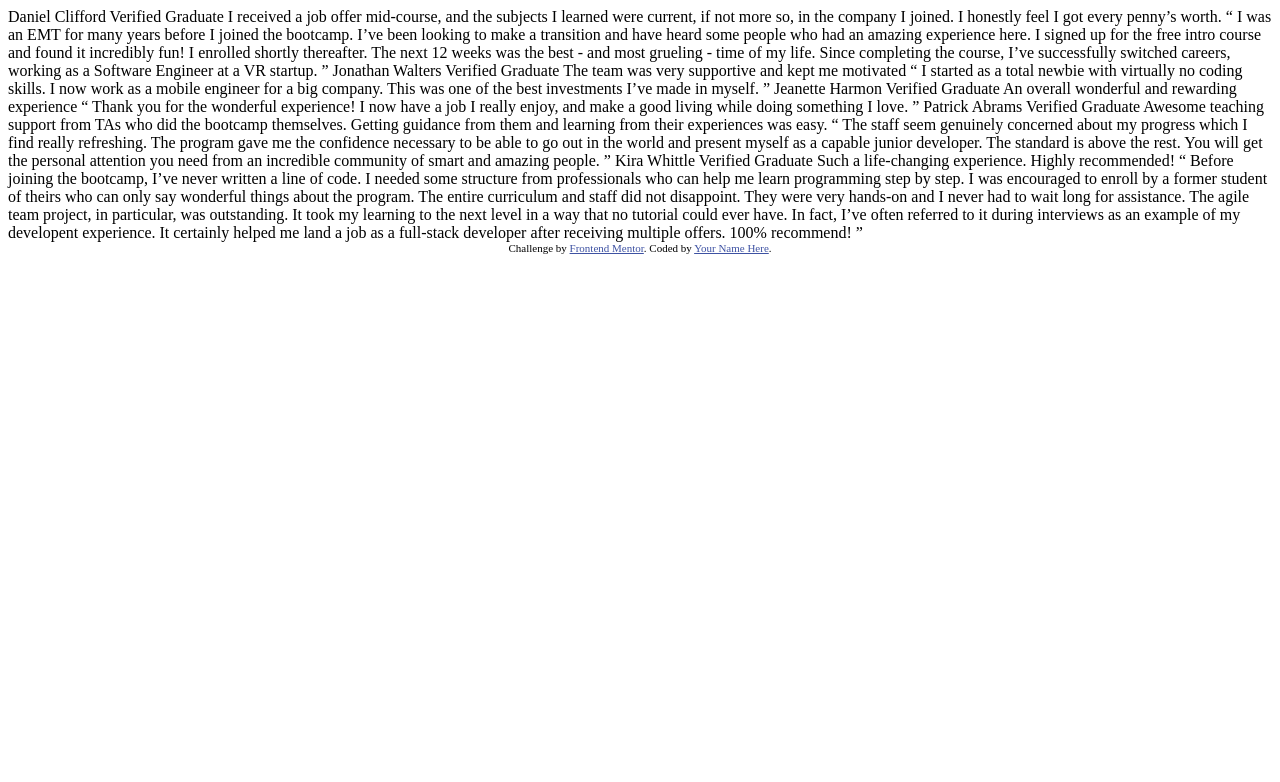
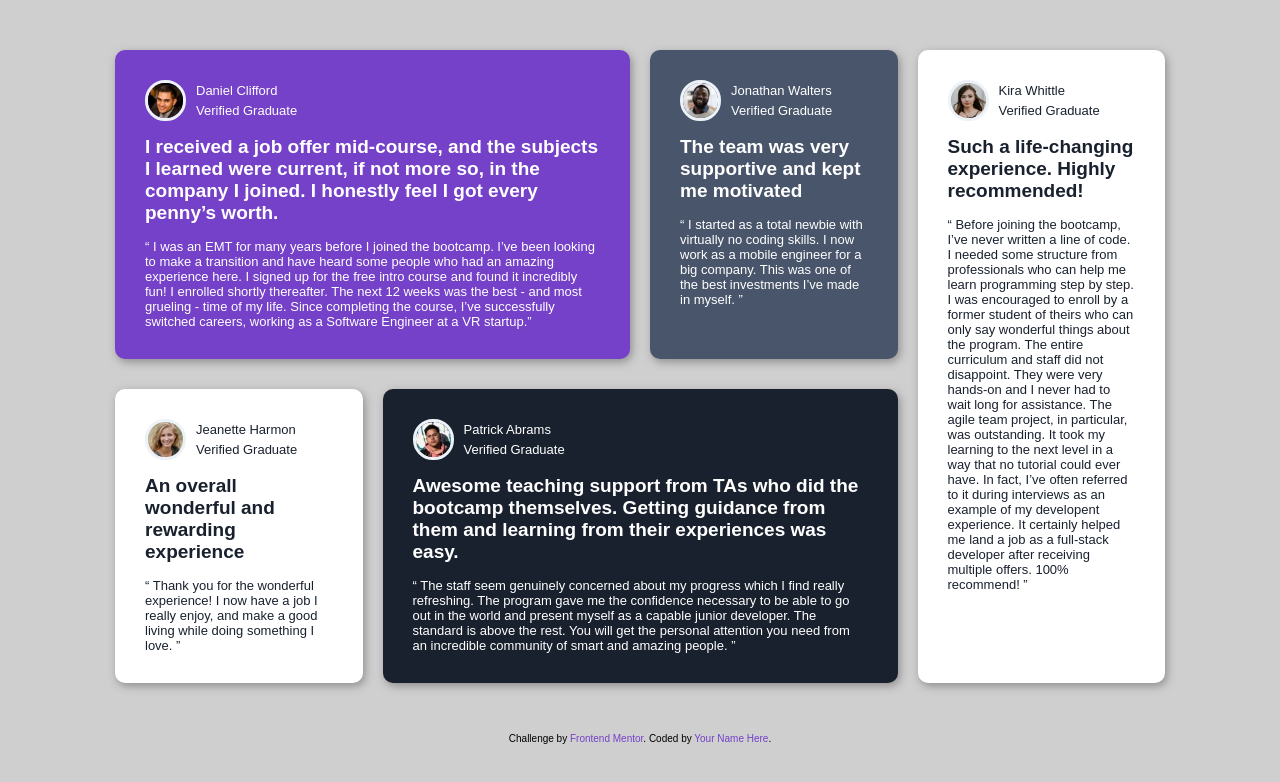
Before and after one commit to donataizekor/testimonial_grid, a plain HTML site: page index.html in a window 1280 px wide. Drawn offline with Linux system fonts and the light colour scheme; a web font is replaced by a local one.

Commit message:
added testimonial grid w/ desktop and mobile view

```diff
--- a/index.html
+++ b/index.html
@@ -5,72 +5,96 @@
   <meta name="viewport" content="width=device-width, initial-scale=1.0"> <!-- displays site properly based on user's device -->
 
   <link rel="icon" type="image/png" sizes="32x32" href="./images/favicon-32x32.png">
+  <link rel="stylesheet" href="./styles/style.css">
 
-  <title>Frontend Mentor | [Challenge Name Here]</title>
-
-  <!-- Feel free to remove these styles or customise in your own stylesheet 👍 -->
-  <style>
-    .attribution { font-size: 11px; text-align: center; }
-    .attribution a { color: hsl(228, 45%, 44%); }
-  </style>
 </head>
 <body>
-  Daniel Clifford
-  Verified Graduate
+  <main>
+    <div class="container">
+      <div class="section1">
+        <div class="profile">
+          <img src="./images/image-daniel.jpg" alt="daniel">
+          <p>Daniel Clifford</p>
+          <p class="thin">Verified Graduate</p>
+        </div>
 
-  I received a job offer mid-course, and the subjects I learned were current, if not more so,
-  in the company I joined. I honestly feel I got every penny’s worth.
+        <p class="bold">I received a job offer mid-course, and the subjects I learned were current, if not more so,
+        in the company I joined. I honestly feel I got every penny’s worth.</p>
 
-  “ I was an EMT for many years before I joined the bootcamp. I’ve been looking to make a
+        <p class="thin">“ I was an EMT for many years before I joined the bootcamp. I’ve been looking to make a
         transition and have heard some people who had an amazing experience here. I signed up
         for the free intro course and found it incredibly fun! I enrolled shortly thereafter.
         The next 12 weeks was the best - and most grueling - time of my life. Since completing
-  the course, I’ve successfully switched careers, working as a Software Engineer at a VR startup. ”
+        the course, I’ve successfully switched careers, working as a Software Engineer at a VR startup.”</p>
+      </div>
 
-  Jonathan Walters
-  Verified Graduate
+      <div class="section2">
+        <div class="profile">
+          <img src="./images/image-jonathan.jpg" alt="daniel">
+          <p>Jonathan Walters</p>
+          <p class="thin">Verified Graduate</p>
+        </div>
 
-  The team was very supportive and kept me motivated
+        <p class="bold">The team was very supportive and kept me motivated</p>
 
-  “ I started as a total newbie with virtually no coding skills. I now work as a mobile engineer
-  for a big company. This was one of the best investments I’ve made in myself. ”
+        <p class="thin">“ I started as a total newbie with virtually no coding skills. I now work as a mobile engineer
+        for a big company. This was one of the best investments I’ve made in myself. ”</p>
+      </div>
 
-  Jeanette Harmon
-  Verified Graduate
+      <div class="section3">
+        <div class="profile">
+        <img src="./images/image-jeanette.jpg" alt="jeanette">
+        <p>Jeanette Harmon</p>
+        <p class="thin">Verified Graduate</p>
+        </div>
 
-  An overall wonderful and rewarding experience
+        <p class="bold">An overall wonderful and rewarding experience</p>
 
-  “ Thank you for the wonderful experience! I now have a job I really enjoy, and make a good living
-  while doing something I love. ”
+        <p class="thin">“ Thank you for the wonderful experience! I now have a job I really enjoy, and make a good living
+        while doing something I love. ”</p>
+      </div>
 
-  Patrick Abrams
-  Verified Graduate
 
-  Awesome teaching support from TAs who did the bootcamp themselves. Getting guidance from them and
-  learning from their experiences was easy.
+      <div class="section4">
+        <div class="profile">
+          <img src="./images/image-patrick.jpg" alt="patrick">
+          <p>Patrick Abrams</p>
+          <p class="thin">Verified Graduate</p>
+        </div>
 
-  “ The staff seem genuinely concerned about my progress which I find really refreshing. The program
+        <p class="bold">Awesome teaching support from TAs who did the bootcamp themselves. Getting guidance from them and
+        learning from their experiences was easy.</p>
+
+        <p class="thin">“ The staff seem genuinely concerned about my progress which I find really refreshing. The program
         gave me the confidence necessary to be able to go out in the world and present myself as a capable
         junior developer. The standard is above the rest. You will get the personal attention you need from
-  an incredible community of smart and amazing people. ”
+        an incredible community of smart and amazing people. ”</p>
+      </div>
 
-  Kira Whittle
-  Verified Graduate
+      <div class="section5">
+        <div class="profile">
+          <img src="./images/image-kira.jpg" alt="kira">
+          <p>Kira Whittle</p>
+          <p class="thin">Verified Graduate</p>
+        </div>
 
-  Such a life-changing experience. Highly recommended!
+        <p class="bold">Such a life-changing experience. Highly recommended!</p>
 
-  “ Before joining the bootcamp, I’ve never written a line of code. I needed some structure from
+        <p class="thin">“ Before joining the bootcamp, I’ve never written a line of code. I needed some structure from
         professionals who can help me learn programming step by step. I was encouraged to enroll by a former
         student of theirs who can only say wonderful things about the program. The entire curriculum and staff
         did not disappoint. They were very hands-on and I never had to wait long for assistance. The agile team
         project, in particular, was outstanding. It took my learning to the next level in a way that no tutorial
         could ever have. In fact, I’ve often referred to it during interviews as an example of my developent
         experience. It certainly helped me land a job as a full-stack developer after receiving multiple offers.
-  100% recommend! ”
+        100% recommend! ”</p>
+      </div>
+    </div>
+  </main>
 
-  <div class="attribution">
+  <footer class="attribution">
     Challenge by <a href="https://www.frontendmentor.io?ref=challenge" target="_blank">Frontend Mentor</a>.
     Coded by <a href="#">Your Name Here</a>.
-  </div>
+  </footer>
 </body>
 </html>
--- /dev/null
+++ b/styles/style.scss
@@ -0,0 +1,144 @@
+@import url('https://fonts.googleapis.com/css2?family=Barlow+Semi+Condensed+DM+Sans:wght@200;300;500;600&display=swap');
+
+$primary: hsl(263, 55%, 52%);
+$primary2: hsl(217, 19%, 35%);
+$primary3: hsl(219, 29%, 14%);
+$primary4: hsl(0, 0%, 100%);
+
+$neutral: hsl(0, 0%, 81%);
+$neutral2:  hsl(210, 46%, 95%);
+
+@mixin styling{
+    border-radius: 10px;
+    padding: 30px;
+    color: $primary4;
+    font-size: 13px;
+    font-stretch: semi-condensed;
+    box-shadow: hsla(0, 0%, 36%, 0.555) 2px 3px 8px;
+}
+
+@mixin photo{
+    display: grid;
+    align-items: center;
+    grid-template-columns: auto 1fr;
+    img{
+        width: 35px;
+        border-radius: 20px;
+        border: 3px solid $neutral2;
+        grid-row: 1 / span 2;
+        margin: 0 10px 0 0;
+    }
+}
+
+*{
+    margin: 0;
+    padding: 0;
+}
+
+body{
+    font-family: 'Barlow Semi Condensed', sans-serif;
+    background-color: $neutral;
+}
+
+.container{
+    width: 315px;
+    margin: 50px auto;
+    display: grid;
+    grid-template-rows: auto;
+    row-gap: 30px;
+}
+
+.bold{
+    margin: 15px 0;
+    font-size:19px;
+    font-weight: 600;
+    // font-stretch: extra-condensed;
+}
+
+.thin{
+    font-weight: 200;
+}
+
+.profile{
+    @include photo();
+}
+
+.section1{
+    background-color: $primary;
+    @include styling();
+}
+
+.section2{
+    background-color: $primary2;
+    @include styling();
+}
+
+.section3{
+    background-color: $primary4;
+    @include styling();
+    color: $primary3;
+}
+
+.section4{
+    background-color: $primary3;
+    @include styling();
+}
+
+.section5{
+    background-color: $primary4;
+    @include styling();
+    color: $primary3;
+}
+
+.attribution{
+    font-size: 10px;
+    margin: 0;
+    color: #000;
+    text-align: center;
+    font-family: 'DM Sans', sans-serif;
+}
+
+.attribution > a{
+    color: $primary;
+    text-decoration: none;
+}
+
+.attribution > a:hover{
+    color: $primary3;
+}
+
+@media only screen and (min-width:980px) { /*desktop view*/
+    .container{
+        width: 1050px;
+        grid-template-columns: 1fr 1fr 1fr 1fr;
+        column-gap: 20px;
+
+        .section1{
+            grid-column: 1/ span 2;
+        }
+
+        .section2{
+            grid-column: 3; //not really necessary but i can so..
+        }
+
+        .section3{
+            grid-column: 1;
+            grid-row: 2;
+        }
+
+        .section4{
+            grid-column: 2 / span 2;
+            grid-row: 2;
+        }
+
+        .section5{
+            grid-row: 1/ span 2;
+            grid-column: 4
+        }
+
+
+
+
+    }
+
+}
```
Also changed, not shown: styles/style.css (added), 1 other file. Lines whose indentation alone changed are shown as unchanged.
